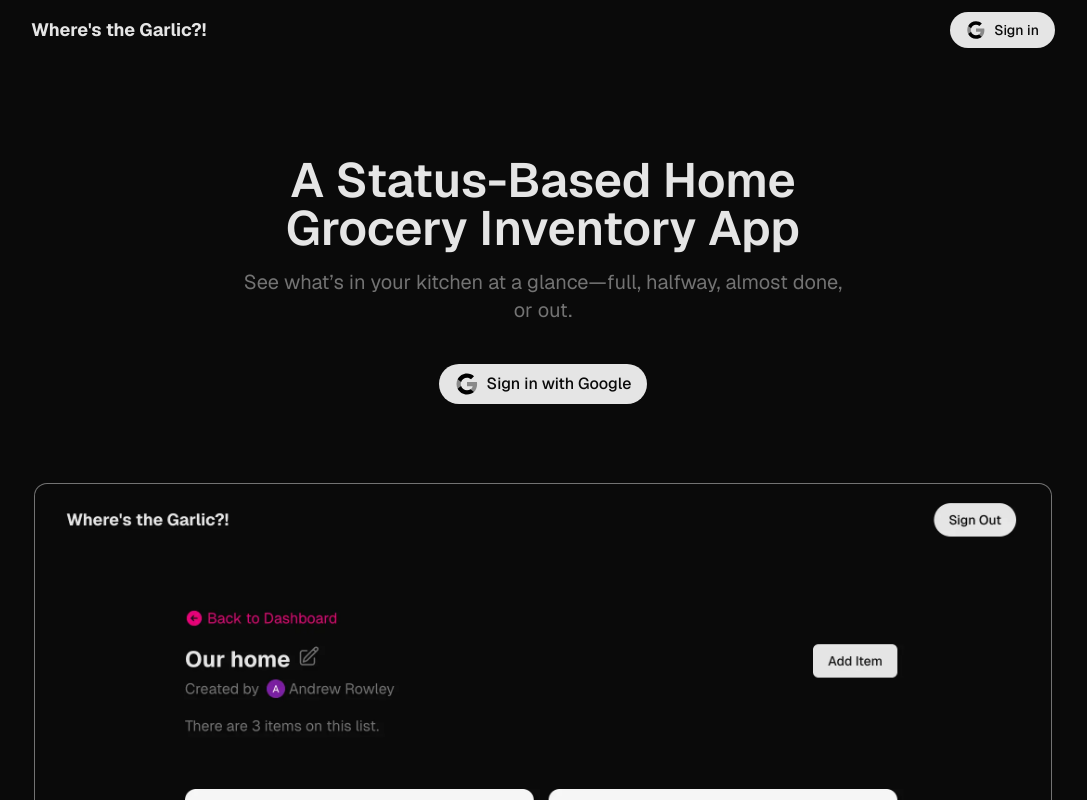
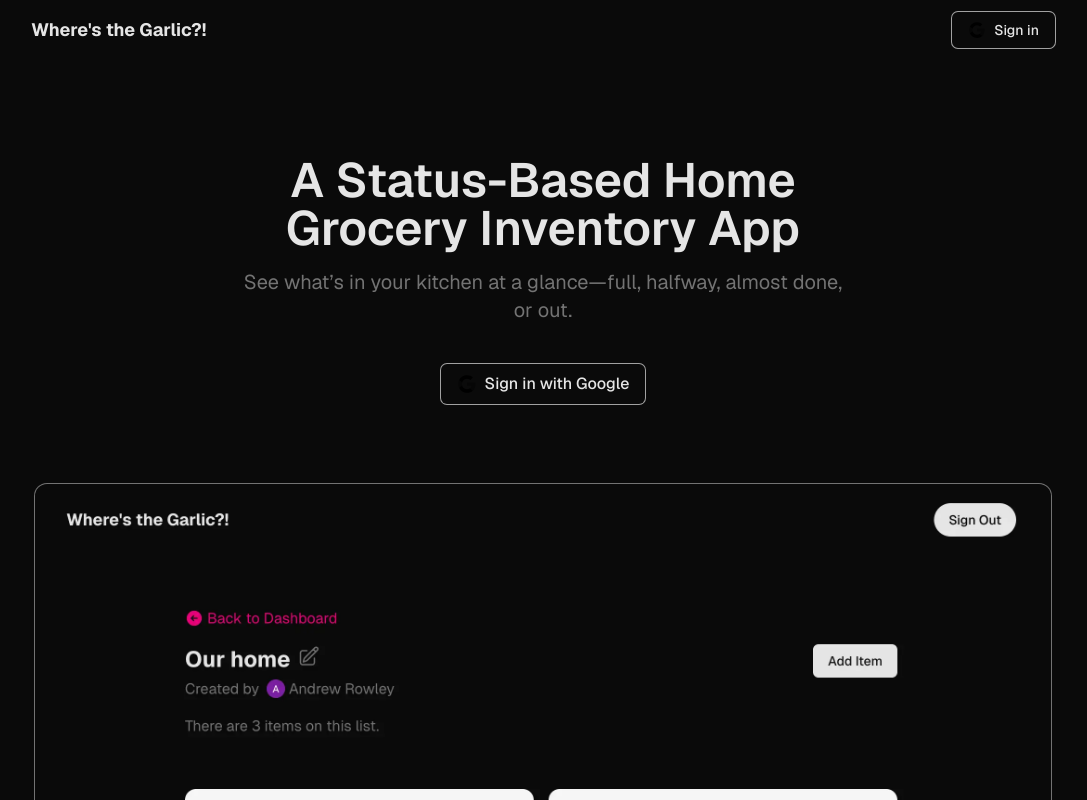
Before and after one commit to internetdrew/wheres-the-garlic, a Next.js app: page / in a window 1280 px wide. Shown: the top 800 px of the page, without its empty margins (97-1184 px from the left). Built offline with nearby package versions, Linux system fonts and the light colour scheme; no server answers.

Commit message:
improve styles

```diff
--- a/app/(marketing)/components/SignInButton.tsx
+++ b/app/(marketing)/components/SignInButton.tsx
@@ -15,7 +15,7 @@ const SignInButton = ({
 }: SignInButtonProps) => {
   const supabase = createClient();
 
-  const imageSize = size === 'sm' ? 20 : size === 'md' ? 24 : 28;
+  const imageSize = size === 'sm' ? 18 : size === 'md' ? 20 : 24;
 
   const handleSignInWithGoogle = async () => {
     const { error } = await supabase.auth.signInWithOAuth({
@@ -32,9 +32,11 @@ const SignInButton = ({
 
   return (
     <button
-      className={`bg-neutral-200 text-neutral-950 font-medium px-4 py-2 rounded-full flex items-center gap-2 cursor-pointer w-fit  hover:bg-neutral-300 ${
+      className={`ring-1 ring-neutral-400 font-medium px-4 py-2 rounded-md flex items-center gap-2 cursor-pointer w-fit ${
         size === 'sm' && 'text-sm'
-      } ${size === 'md' && 'text-base'} ${size === 'lg' && 'text-lg'}`}
+      } ${size === 'md' && 'text-base'} ${
+        size === 'lg' && 'text-lg'
+      } hover:shadow-md`}
       onClick={handleSignInWithGoogle}
     >
       <span>
```
